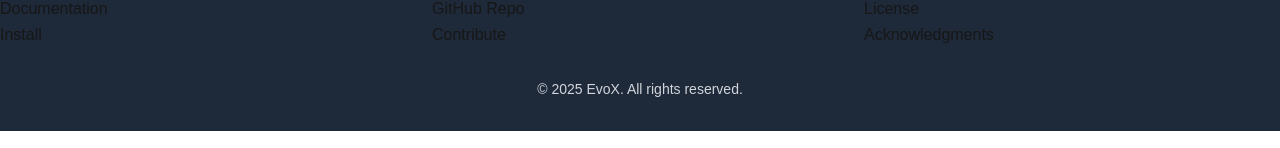
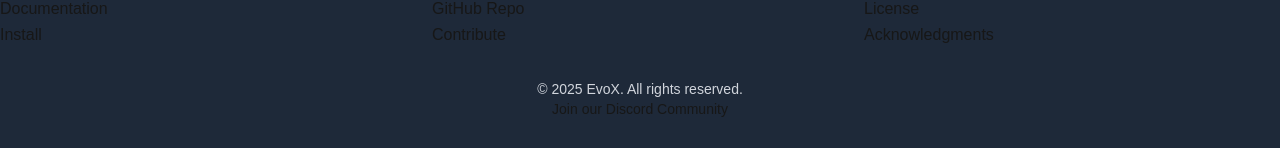
Before and after one commit to BillHuang2001/evogit_web, a Next.js app: page / in a window 1280 px wide. Shown: the part 4810-4958 px from the top of the page. Built offline with nearby package versions, Linux system fonts and the light colour scheme.

Commit message:
gpt-4o: Enhance footer with Discord community link and additional styling

```diff
--- a/src/components/Footer.jsx
+++ b/src/components/Footer.jsx
@@ -71,7 +71,17 @@ export default function Footer() {
         </div>
       </div>
       <div className="text-center text-sm mt-8">
-        &copy; {new Date().getFullYear()} EvoX. All rights reserved.
+        <p>&copy; {new Date().getFullYear()} EvoX. All rights reserved.</p>
+        <p>
+          <a
+            href="https://discord.gg/Vbtgcpy7G4"
+            target="_blank"
+            rel="noopener noreferrer"
+            className="hover:text-white"
+          >
+            Join our Discord Community
+          </a>
+        </p>
       </div>
     </footer>
   );
```
